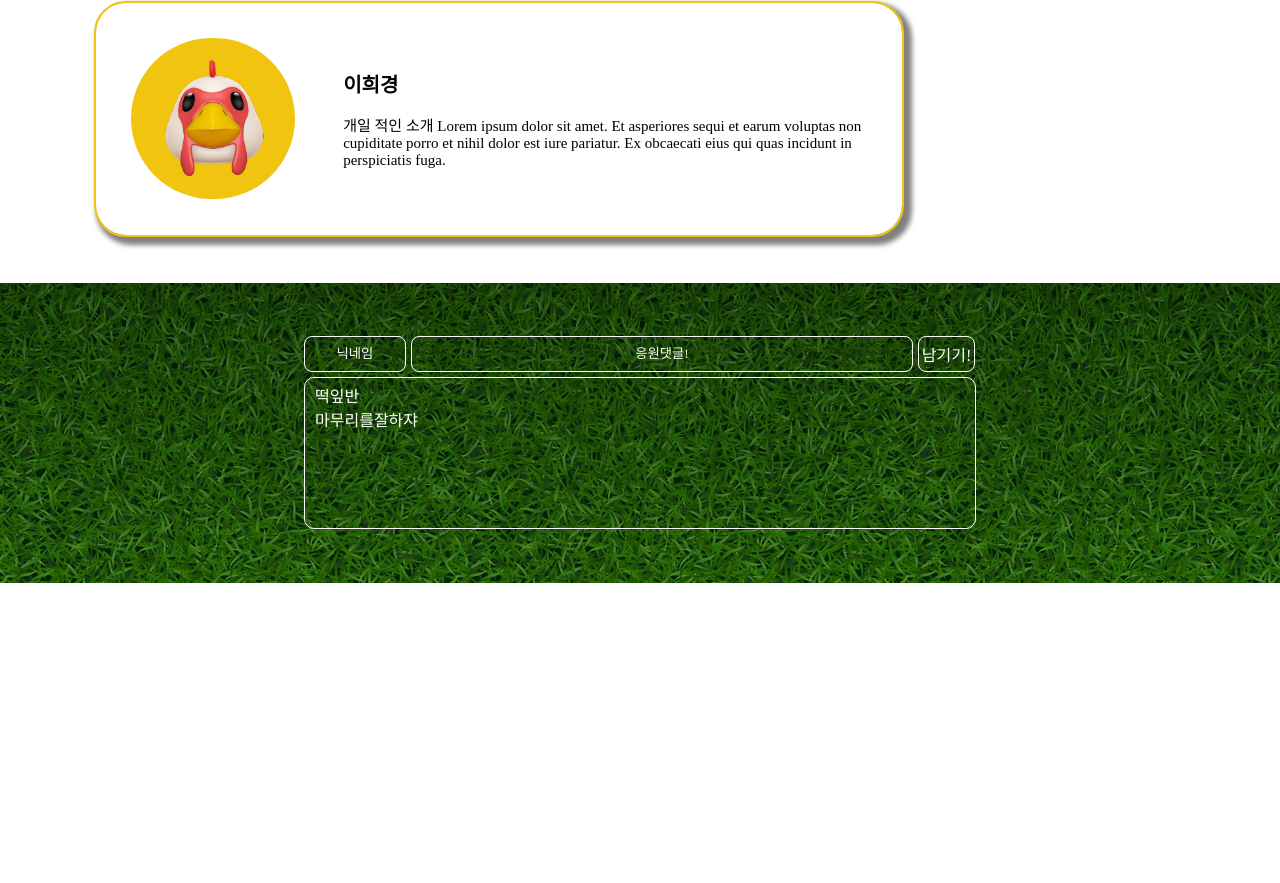
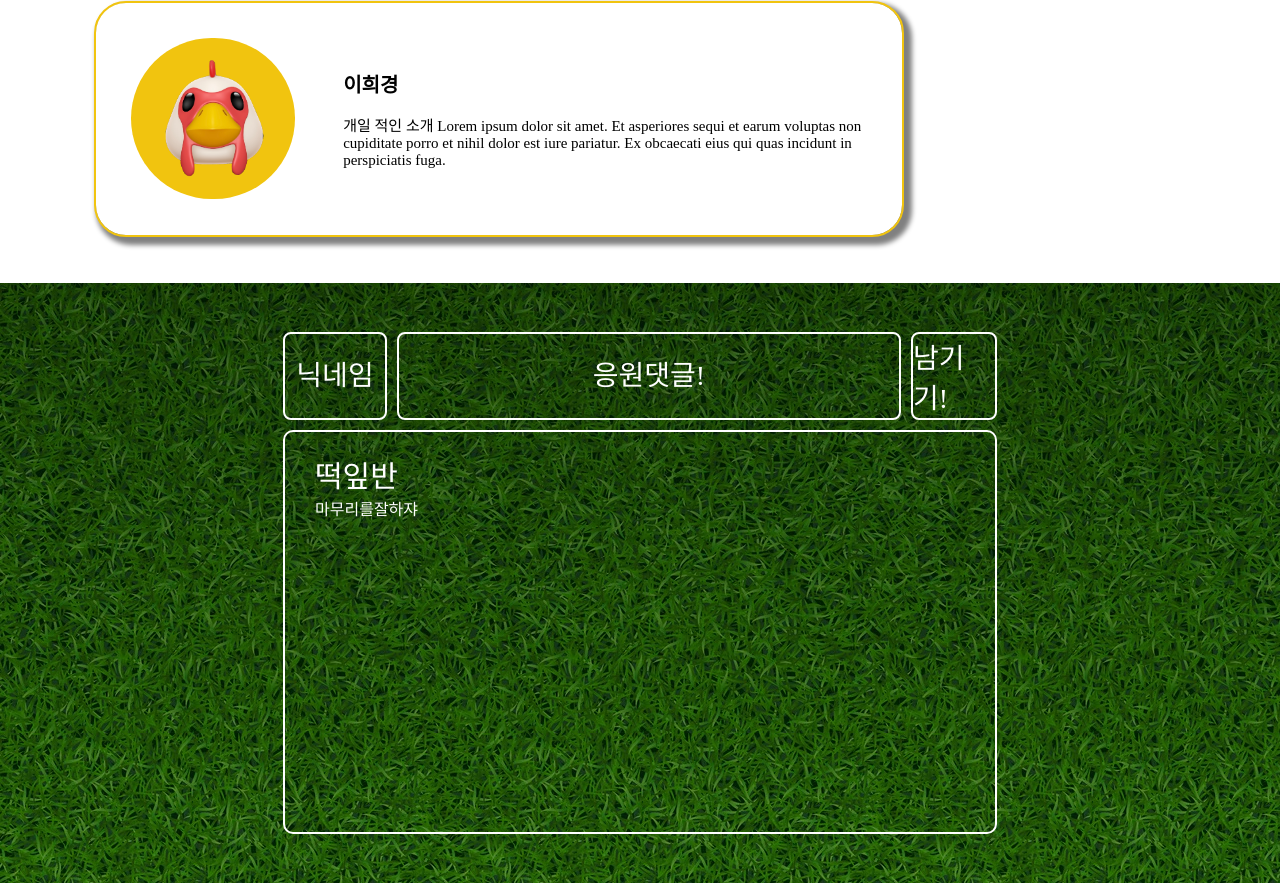
Before and after one commit to Gon1782/miniproject, a plain HTML site: page templates/index.html in a window 1280 px wide. Shown: the part 1154-2037 px from the top of the page. Before the commit the page ends 1737 px from the top, so only its background shows below. Drawn offline with Linux system fonts and the light colour scheme; a web font is replaced by a local one.

Commit message:
lastlastpush

```diff
--- a/static/main.css
+++ b/static/main.css
@@ -19,17 +19,22 @@ a{
 
 input::placeholder{
     color: white;
+    font-size: 28px;
 }
 
 input:focus{
     outline: 2px solid white;
     color: white;
-    transition: 0.6s;
+    transition: 0.3s;
+    font-size: 28px;
+    box-shadow:  /* White glow */ 0 0 7px #fff, 0 0 10px rgb(255, 255, 255), 0 0 21px #fff,
+    /* Green glow */ 0 0 3px rgb(255, 255, 255), 0 0 5px rgb(255, 255, 255), 0 0 8px rgb(255, 255, 255), 0 0 10px rgb(255, 255, 255), 0 0 15px rgb(255, 255, 255);
+
 }
 
 .warp{
     width: 100%;
-    height: 300px;
+    height: 600px;
     background-image:linear-gradient(0deg, rgba(0, 0, 0, 0.3), rgba(0, 0, 0, 0.5)), url('/static/3.webp');
     display: flex;
     justify-content: center;
@@ -42,38 +47,41 @@ input:focus{
 
 .form-control1{
     width: 100px;
-    height: 34px;
-    margin-right: 5px;
+    height: 84px;
+    margin-right: 10px;
     border-radius: 8px;
     background-color: transparent;
-    border: 1px solid white;
+    border: 2px solid white;
     text-align: center;
     color: white;
     font-family: "KOTRAHOPE";
+    font-size: 28px;
 }
 
 .form-control2{
     width: 500px;
-    height: 34px;
-    margin-right: 5px;
+    height: 84px;
+    margin-right: 10px;
     border-radius: 8px;
     background-color: transparent;
-    border: 1px solid white;
+    border: 2px solid white;
     text-align: center;
     color: white;
     font-family: "KOTRAHOPE";
+    font-size: 28px;
 }
 
 .button{
     display: flex;
     justify-content: center;
     align-items: center;
-    height: 34px;
-    width: 55px;
-    border: 1px solid white;
+    height: 84px;
+    width: 82px;
+    border: 2px solid white;
     border-radius: 8px;
     color: white;
     font-family: "KOTRAHOPE";
+    font-size: 28px;
 }
 
 .button:hover{
@@ -84,24 +92,25 @@ input:focus{
 
 
 .mycards{
-    margin-top: 5px;
-    width: 670px;
-    height: 150px;
+    margin-top: 10px;
+    width: 710px;
+    height: 400px;
     background-color: transparent;
-    border: 1px solid white;
+    border: 2px solid white;
     border-radius: 10px;
 }
 
 .text1{
     color:white;
-    margin-top: 5px;
-    margin-left: 10px;
+    margin-top: 20px;
+    margin-left: 30px;
     font-family: "KOTRAHOPE";
+    font-size: 30px;
 }
 
 .blockquote-footer{
     color:white;
-    margin-left: 10px;
+    margin-left: 30px;
     font-family: "KOTRAHOPE";
 }
 
```
